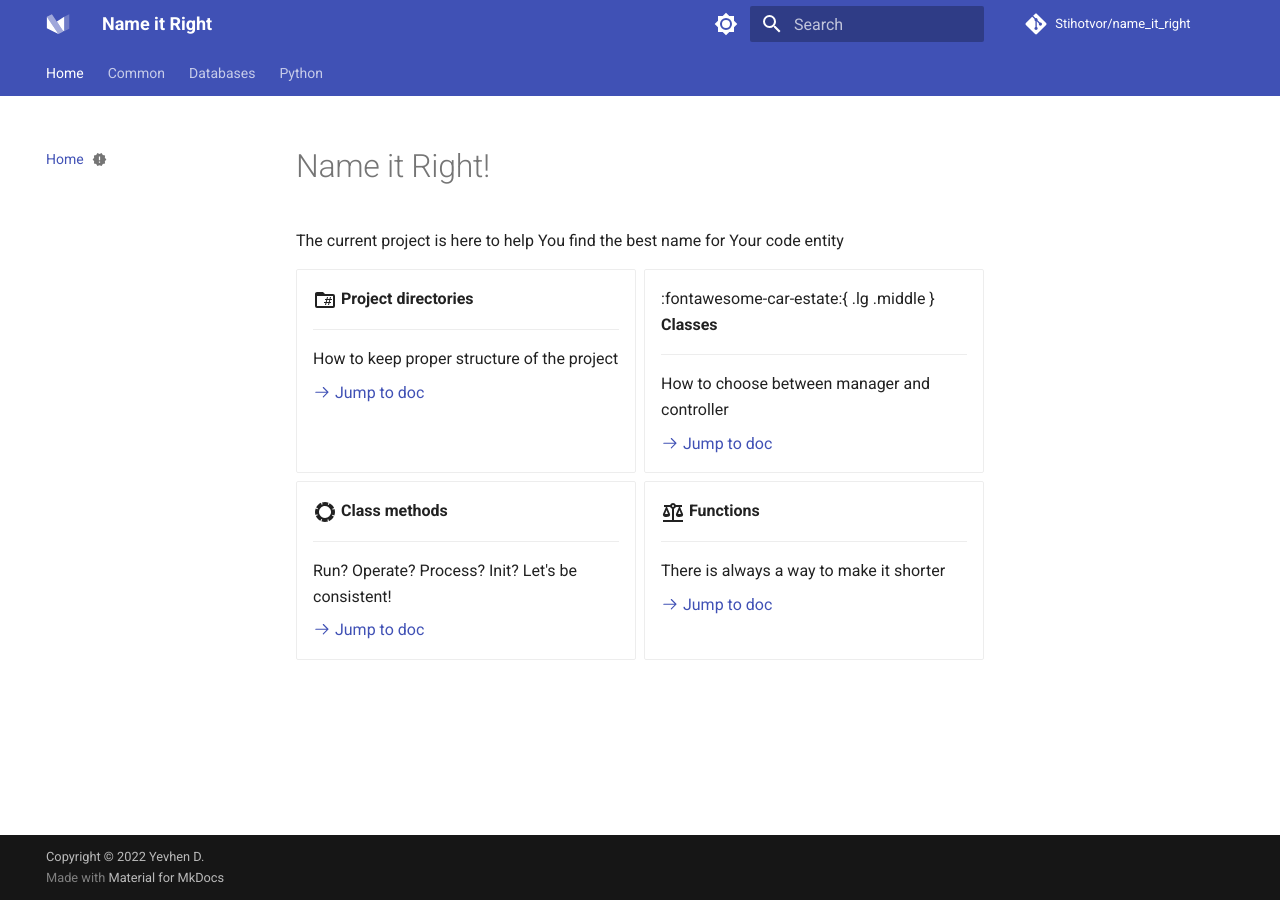
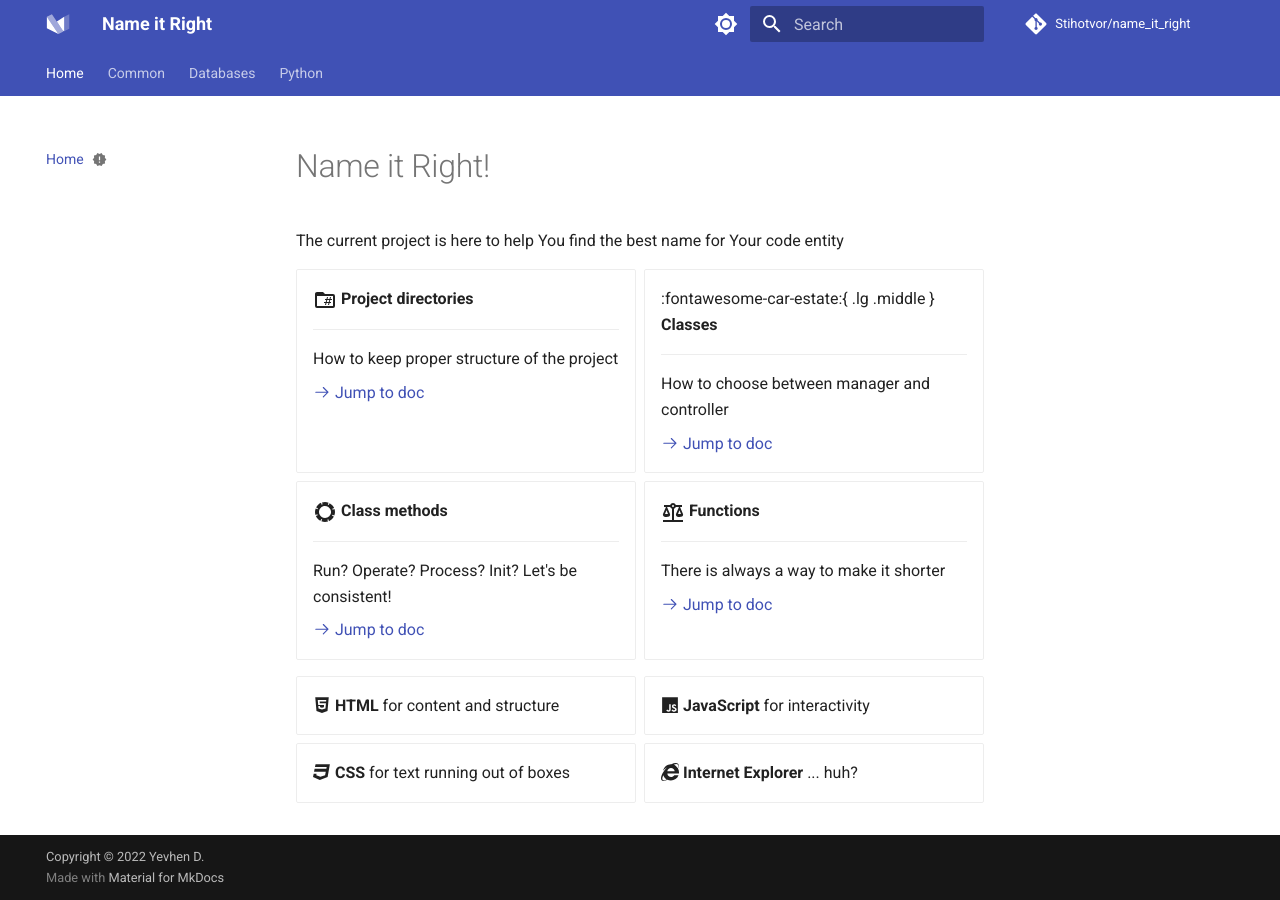
Before and after one commit to Stihotvor/name_it_right, an MkDocs documentation site: the page built from docs/index.md, in a window 1280 px wide. Built offline with MkDocs 1.6.1 and Material for MkDocs 9.7.7, drawn with Linux system fonts in a browser that asks for light colours; comment, search, counter and statistics services are not loaded.

Commit message:
Add buttons to the main page

```diff
--- a/docs/index.md
+++ b/docs/index.md
@@ -40,3 +40,12 @@ The current project is here to help You find the best name for Your code entity
     [:octicons-arrow-right-24: Jump to doc](python/functions.md)
 
 </div>
+
+<div class="grid cards" markdown>
+
+- :fontawesome-brands-html5: __HTML__ for content and structure
+- :fontawesome-brands-js: __JavaScript__ for interactivity
+- :fontawesome-brands-css3: __CSS__ for text running out of boxes
+- :fontawesome-brands-internet-explorer: __Internet Explorer__ ... huh?
+
+</div>
```
